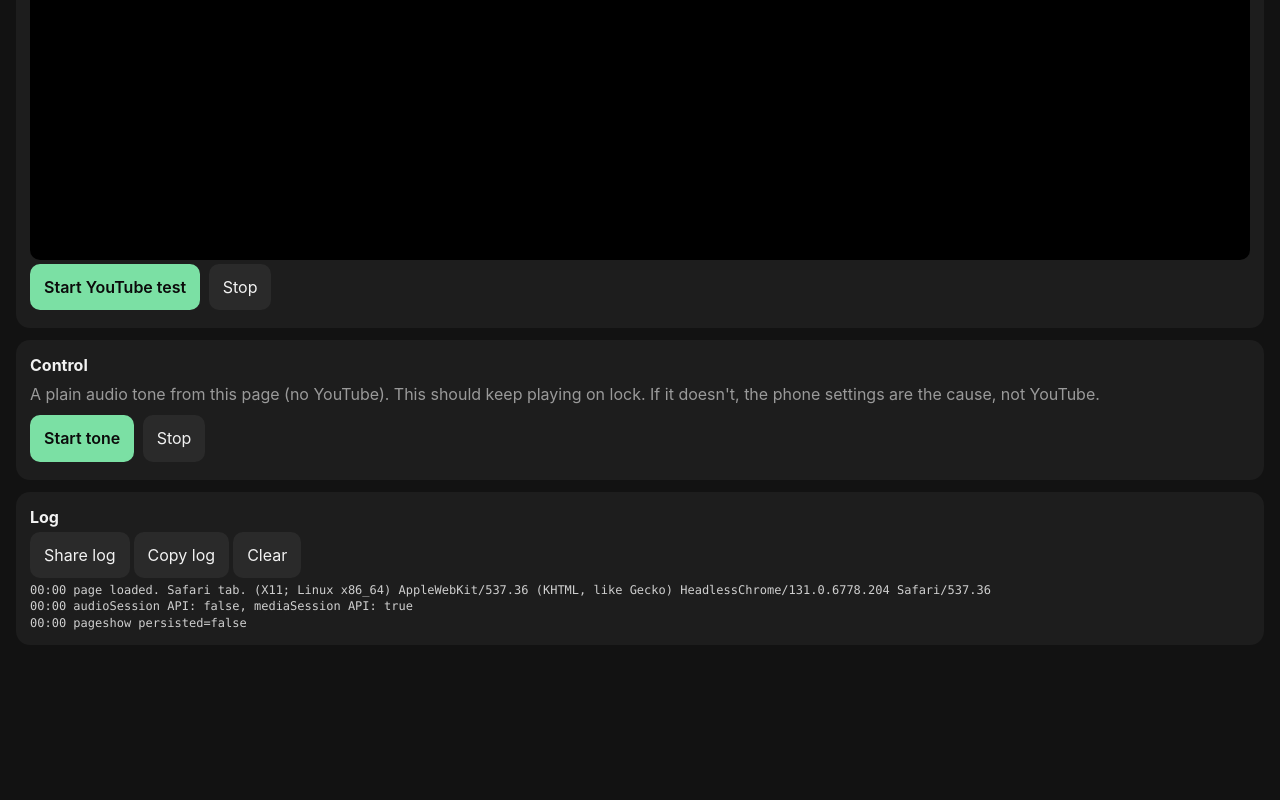
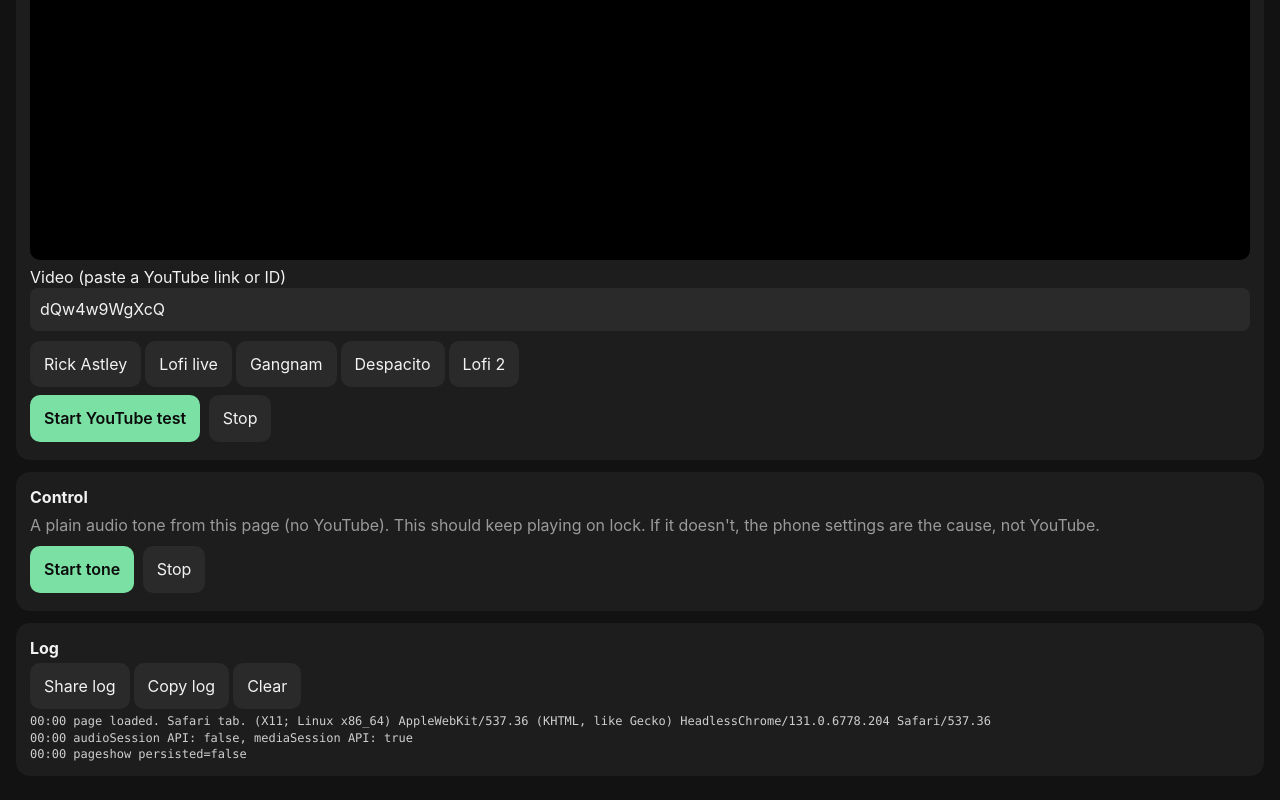
Before and after one commit to MalGriot/ebbless-lock-test, a plain HTML site: page index.html in a window 1280 px wide. Shown: the part 937-1737 px from the top of the page. Before the commit the page ends 1610 px from the top, so only its background shows below. Drawn offline with Linux system fonts and the light colour scheme.

Commit message:
Tester: video picker, loop, embed error hints
Co-Authored-By: Claude Sonnet 5.5 <noreply@anthropic.com>

```diff
--- a/index.html
+++ b/index.html
@@ -51,6 +51,8 @@ label{display:block;margin:6px 0;color:var(--fg)}
 
 <div class="card">
 <div id="yt"><div id="ytp"></div></div>
+<label>Video (paste a YouTube link or ID)<br><input id="vid" style="width:100%;font:inherit;padding:10px;border-radius:8px;border:0;background:#2a2a2a;color:#f2f2f2" autocapitalize="off" autocorrect="off" spellcheck="false"></label>
+<div id="picks"></div>
 <button class="go" id="bYt">Start YouTube test</button>
 <button id="bYtStop">Stop</button>
 </div>
@@ -177,7 +179,14 @@ $('bToneStop').addEventListener('click', function(){ $('tone').pause(); keepOff(
 
 /* YouTube */
 var player = null, ytReady = false, apiLoaded = false;
-var VIDEO = (new URLSearchParams(location.search)).get('v') || 'jfKfPfyJRdk';
+var PICKS = [['Rick Astley', 'dQw4w9WgXcQ'], ['Lofi live', 'jfKfPfyJRdk'], ['Gangnam', '9bZkp7q19f0'], ['Despacito', 'kJQP7kiw5Fk'], ['Lofi 2', '4xDzrJKXOOY']];
+function parseId(t){ t = (t || '').trim(); var m = t.match(/(?:v=|youtu\.be\/|embed\/)([\w-]{11})/); return m ? m[1] : (/^[\w-]{11}$/.test(t) ? t : ''); }
+$('vid').value = parseId((new URLSearchParams(location.search)).get('v')) || PICKS[0][1];
+PICKS.forEach(function(p){
+  var b = document.createElement('button'); b.textContent = p[0];
+  b.addEventListener('click', function(){ $('vid').value = p[1]; if (player && player.loadVideoById){ log('switching to ' + p[1]); player.loadVideoById(p[1]); } });
+  $('picks').appendChild(b);
+});
 function loadApi(cb){
   if (window.YT && YT.Player){ cb(); return; }
   window.onYouTubeIframeAPIReady = cb;
@@ -192,11 +201,12 @@ $('bYt').addEventListener('click', function(){
   applySession(); setMeta('YouTube test'); activeKind = 'yt';
   keepOn();
   if (player){ player.playVideo(); return; }
+  var VIDEO = parseId($('vid').value); if (!VIDEO){ log('that is not a YouTube link or ID'); return; }
   log('loading YouTube video ' + VIDEO);
   loadApi(function(){
     player = new YT.Player('ytp', {
       videoId: VIDEO,
-      playerVars: { autoplay: 1, playsinline: 1 },
+      playerVars: { autoplay: 1, playsinline: 1, loop: 1, playlist: VIDEO },
       events: {
         onReady: function(){ ytReady = true; log('yt ready'); try { player.playVideo(); } catch(e){} },
         onStateChange: function(e){
@@ -204,7 +214,7 @@ $('bYt').addEventListener('click', function(){
           log('yt state ' + (names[e.data] || e.data) + ' | ' + snap());
           if ('mediaSession' in navigator && opt('oMs')) navigator.mediaSession.playbackState = e.data === 1 ? 'playing' : 'paused';
         },
-        onError: function(e){ log('yt ERROR code ' + e.data); }
+        onError: function(e){ log('yt ERROR code ' + e.data + (e.data == 100 ? ' (video removed or private)' : e.data == 101 || e.data == 150 ? ' (owner blocks embedding, or blocked in this country)' : '') + '. Try another video below.'); }
       }
     });
   });
```
